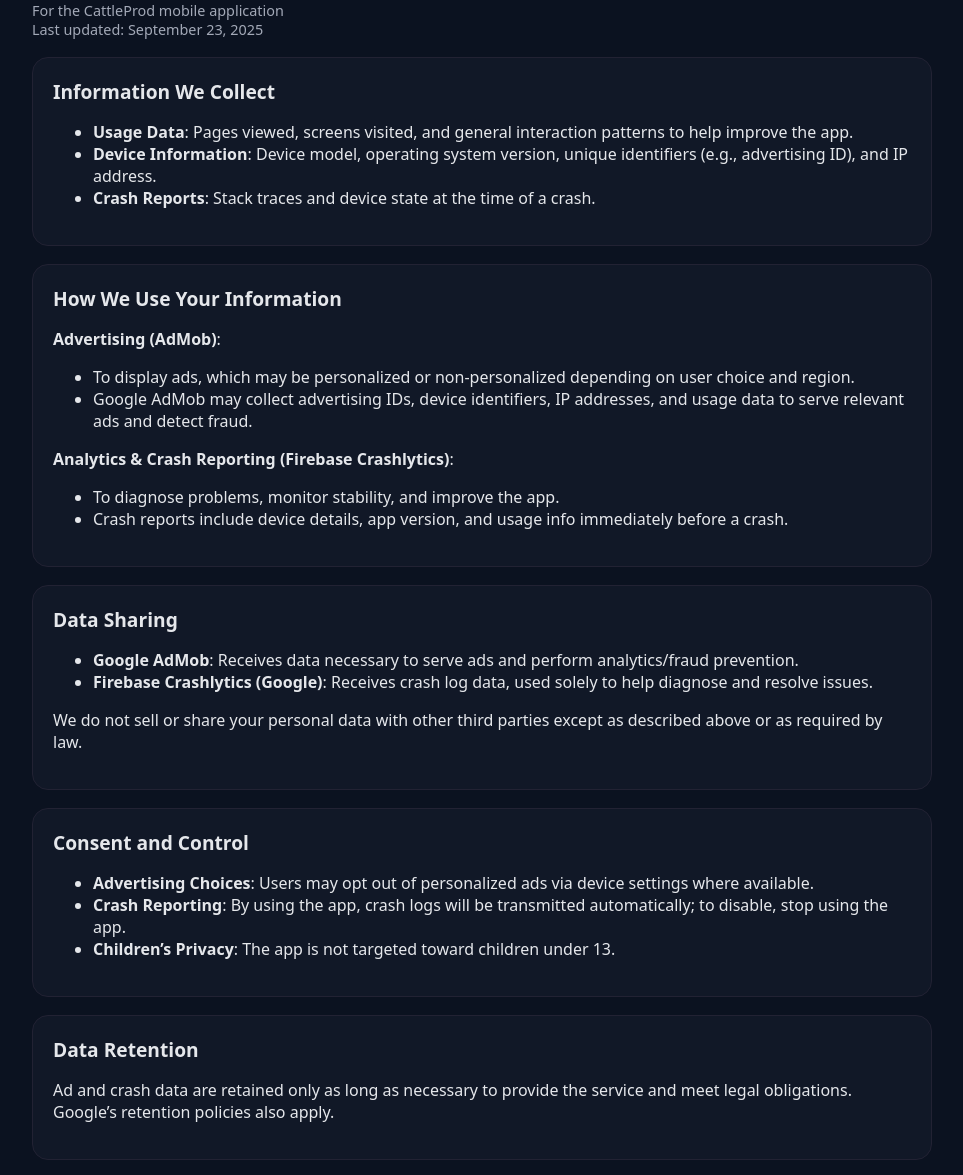
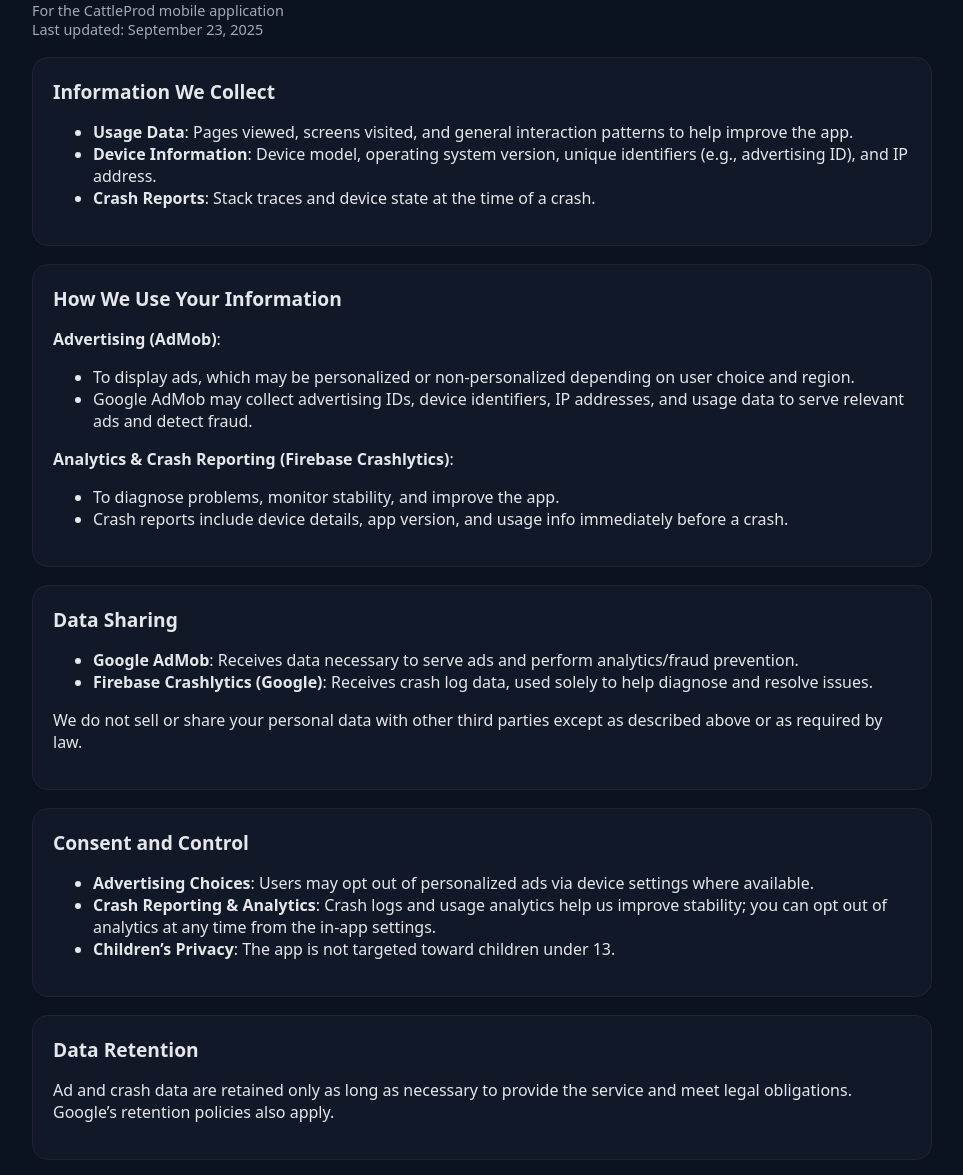
Before and after one commit to MILE-ZERO/milezero.github.io, a plain HTML site: page cattleprod/docs/cattleprod-privacy.html in a window 1280 px wide. Shown: the part 90-1265 px from the top of the page, without its empty margins (158-1121 px from the left). Drawn offline with Linux system fonts and the light colour scheme.

Commit message:
Update privacy policy opt-out language

```diff
--- a/cattleprod/docs/cattleprod-privacy.html
+++ b/cattleprod/docs/cattleprod-privacy.html
@@ -22,7 +22,7 @@
     <header>
       <h1>Privacy Policy</h1>
       <p class="small">For the CattleProd mobile application</p>
-      <p class="small">Last updated: <span id="last-updated">—</span></p>
+      <p class="small">Last updated: September 23, 2025</p>
     </header>
 
     <section>
@@ -61,7 +61,7 @@
       <h2>Consent and Control</h2>
       <ul>
         <li><strong>Advertising Choices</strong>: Users may opt out of personalized ads via device settings where available.</li>
-        <li><strong>Crash Reporting</strong>: By using the app, crash logs will be transmitted automatically; to disable, stop using the app.</li>
+        <li><strong>Crash Reporting &amp; Analytics</strong>: Crash logs and usage analytics help us improve stability; you can opt out of analytics at any time from the in-app settings.</li>
         <li><strong>Children’s Privacy</strong>: The app is not targeted toward children under 13.</li>
       </ul>
     </section>
@@ -89,15 +89,5 @@
     <p class="small">Mile Zero Enterprises, LLC • New Orleans, LA • USA</p>
   </div>
 
-  <script>
-    (function(){
-      try {
-        const el = document.getElementById('last-updated');
-        const d = new Date();
-        const fmt = d.toLocaleDateString(undefined, { year:'numeric', month:'long', day:'2-digit' });
-        el.textContent = fmt;
-      } catch (_) {}
-    })();
-  </script>
 </body>
 </html>
```
